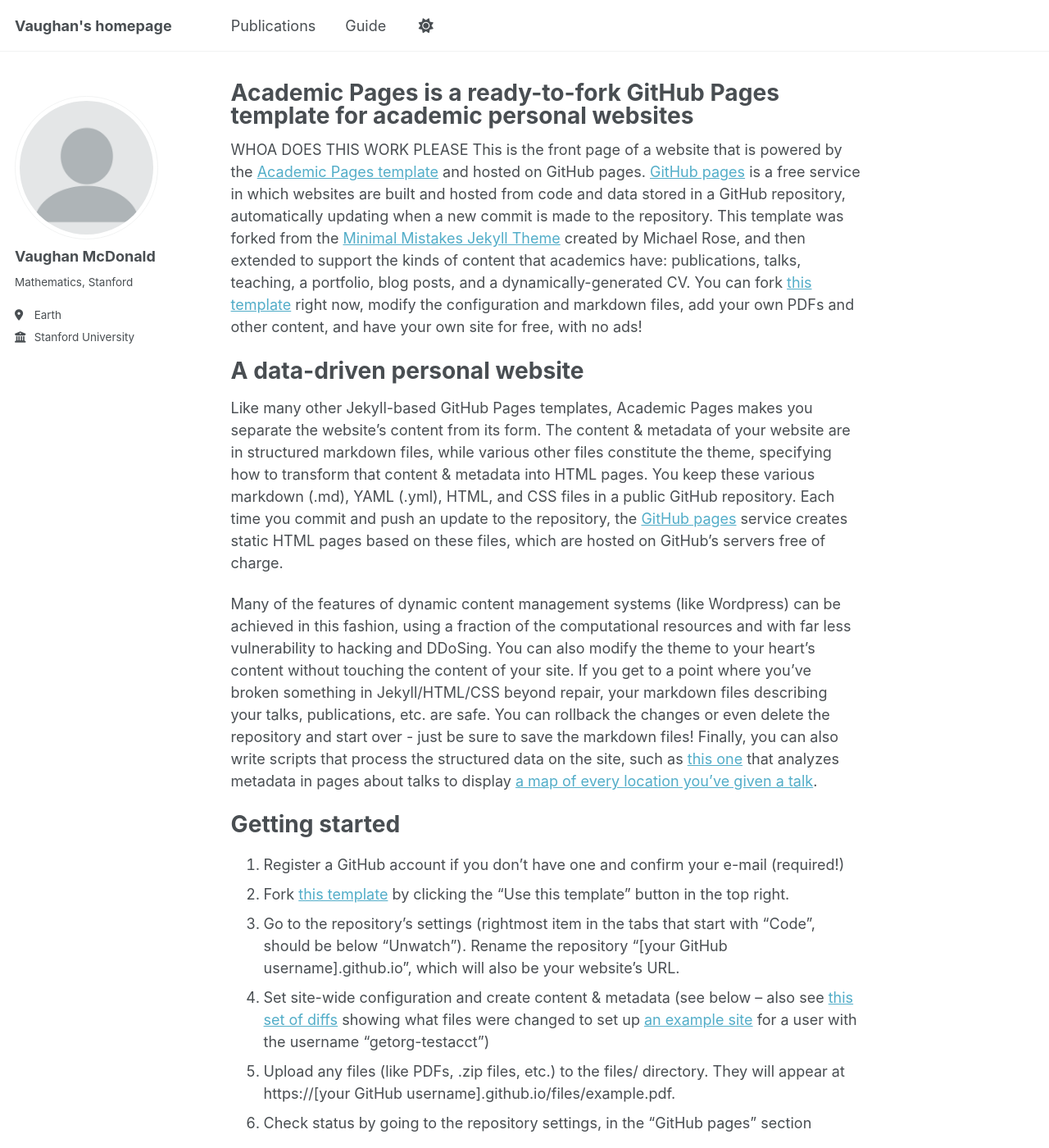
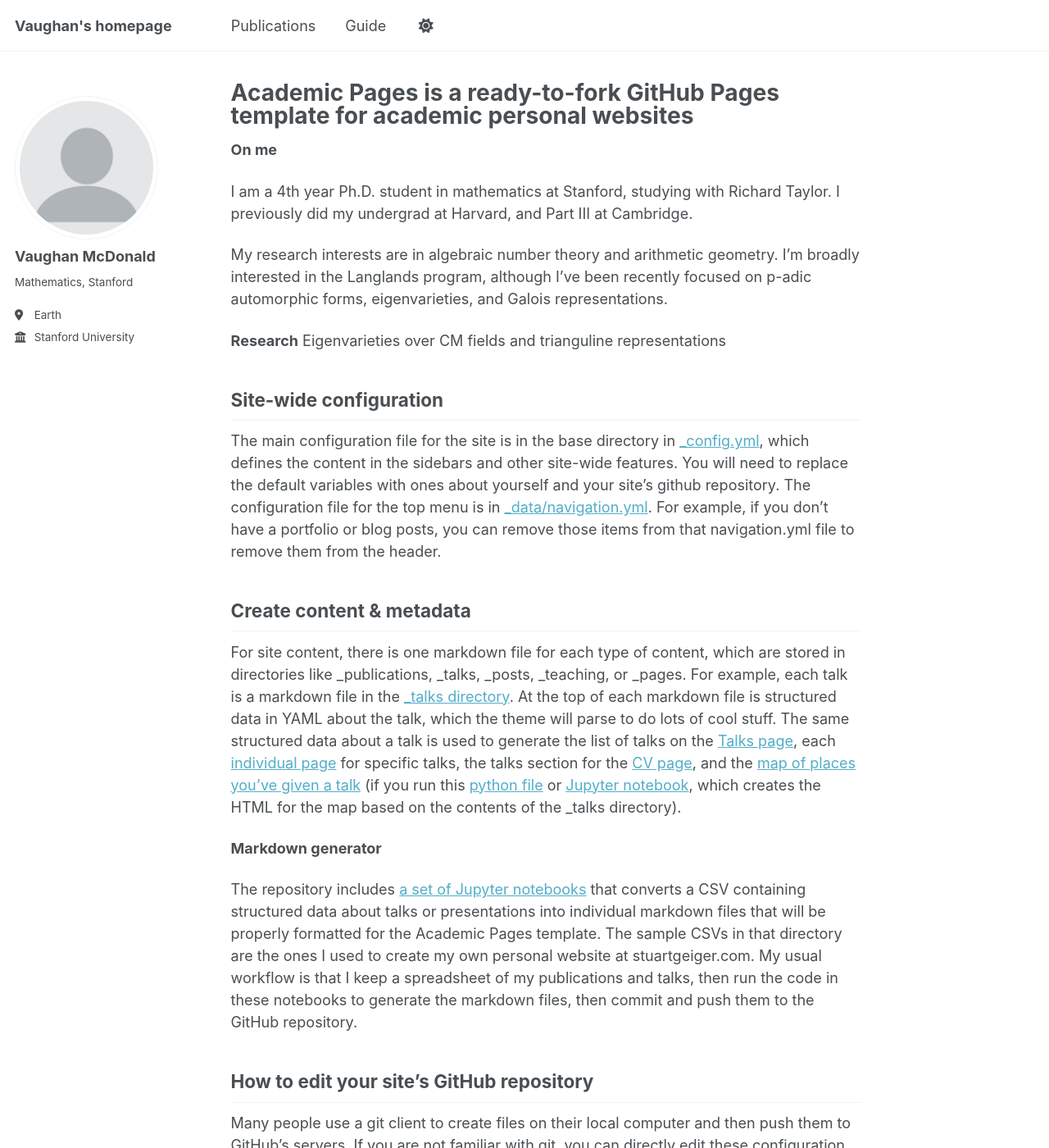
Before and after one commit to mcvaughanald/mcvaughanald.github.io, a Jekyll site: the page built from _pages/about.md, in a window 1280 px wide and 1400 px high. Shown: the whole window at 82% size. Built offline with Jekyll 4.4.1, drawn with Linux system fonts in a browser that asks for light colours.

Commit message:
Update about.md

```diff
--- a/_pages/about.md
+++ b/_pages/about.md
@@ -6,23 +6,16 @@ redirect_from:
   - /about/
   - /about.html
 ---
+**On me**
 
-WHOA DOES THIS WORK PLEASE This is the front page of a website that is powered by the [Academic Pages template](https://github.com/academicpages/academicpages.github.io) and hosted on GitHub pages. [GitHub pages](https://pages.github.com) is a free service in which websites are built and hosted from code and data stored in a GitHub repository, automatically updating when a new commit is made to the repository. This template was forked from the [Minimal Mistakes Jekyll Theme](https://mmistakes.github.io/minimal-mistakes/) created by Michael Rose, and then extended to support the kinds of content that academics have: publications, talks, teaching, a portfolio, blog posts, and a dynamically-generated CV. You can fork [this template](https://github.com/academicpages/academicpages.github.io) right now, modify the configuration and markdown files, add your own PDFs and other content, and have your own site for free, with no ads!
+I am a 4th year Ph.D. student in mathematics at Stanford, studying with Richard Taylor. I previously did my undergrad at Harvard, and Part III at Cambridge.
 
-A data-driven personal website
-======
-Like many other Jekyll-based GitHub Pages templates, Academic Pages makes you separate the website's content from its form. The content & metadata of your website are in structured markdown files, while various other files constitute the theme, specifying how to transform that content & metadata into HTML pages. You keep these various markdown (.md), YAML (.yml), HTML, and CSS files in a public GitHub repository. Each time you commit and push an update to the repository, the [GitHub pages](https://pages.github.com/) service creates static HTML pages based on these files, which are hosted on GitHub's servers free of charge.
+My research interests are in algebraic number theory and arithmetic geometry. I'm broadly interested in the Langlands program, although I've been recently focused on p-adic automorphic forms, eigenvarieties, and Galois representations.
 
-Many of the features of dynamic content management systems (like Wordpress) can be achieved in this fashion, using a fraction of the computational resources and with far less vulnerability to hacking and DDoSing. You can also modify the theme to your heart's content without touching the content of your site. If you get to a point where you've broken something in Jekyll/HTML/CSS beyond repair, your markdown files describing your talks, publications, etc. are safe. You can rollback the changes or even delete the repository and start over - just be sure to save the markdown files! Finally, you can also write scripts that process the structured data on the site, such as [this one](https://github.com/academicpages/academicpages.github.io/blob/master/talkmap.ipynb) that analyzes metadata in pages about talks to display [a map of every location you've given a talk](https://academicpages.github.io/talkmap.html).
+**Research**
+Eigenvarieties over CM fields and trianguline representations
 
-Getting started
-======
-1. Register a GitHub account if you don't have one and confirm your e-mail (required!)
-1. Fork [this template](https://github.com/academicpages/academicpages.github.io) by clicking the "Use this template" button in the top right.
-1. Go to the repository's settings (rightmost item in the tabs that start with "Code", should be below "Unwatch"). Rename the repository "[your GitHub username].github.io", which will also be your website's URL.
-1. Set site-wide configuration and create content & metadata (see below -- also see [this set of diffs](http://archive.is/3TPas) showing what files were changed to set up [an example site](https://getorg-testacct.github.io) for a user with the username "getorg-testacct")
-1. Upload any files (like PDFs, .zip files, etc.) to the files/ directory. They will appear at https://[your GitHub username].github.io/files/example.pdf.
-1. Check status by going to the repository settings, in the "GitHub pages" section
+
 
 Site-wide configuration
 ------
```
